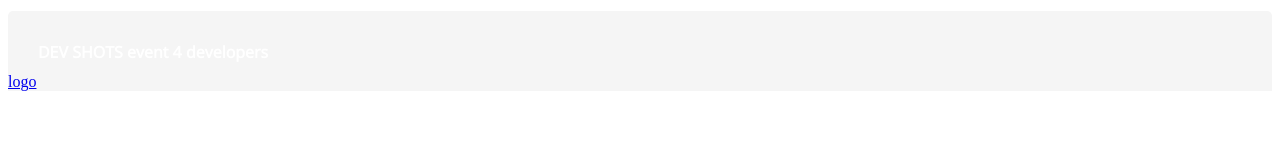
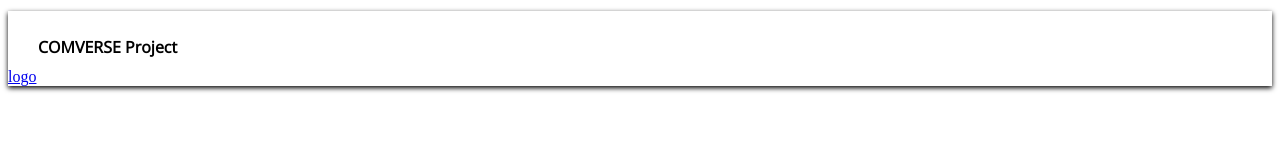
Before and after one commit to koso-cocoloco/comverse, a plain HTML site: page index.html in a window 1280 px wide. Drawn offline with nearby package versions, Linux system fonts and the light colour scheme.

Commit message:
background_color

```diff
--- a/css/mycss.css
+++ b/css/mycss.css
@@ -1,14 +1,15 @@
 h1{
-	color: #fff;
-	padding-top: 30px;
+	color: #000;
+	padding-top: 25px;
 	padding-left: 30px;
 	font-family: 'Open Sans', serif;
 	font-size: 16px;
 }
 .hero_header{
 	width: 100%;
-	background-color: #F5F5F5;
-	border-radius: 5px 5px 0px 0px;
+	background-color: #fff;
+	/*border-radius: 5px 5px 0px 0px;*/
+	box-shadow: 0px 2px 5px 0px rgba(0, 0, 0, 1);
 }
 .box1{
 	width: 20px;
--- a/index.html
+++ b/index.html
@@ -8,7 +8,7 @@
   </head>
   <body>
     <header class="hero_header">
-    <h1>DEV SHOTS <span>event 4 developers</span></h1>
+    <h1>COMVERSE <span>Project</span></h1>
     <a href="logo.png" alt="netcraft_logo" class="netcraft_logo" >logo</a>
     <section>
       <h2 class="main_title"></h2>
```
